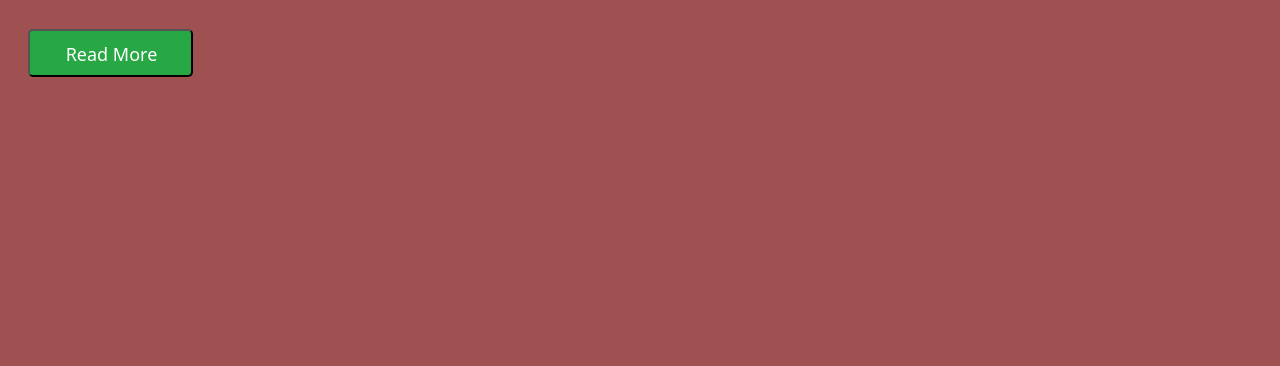
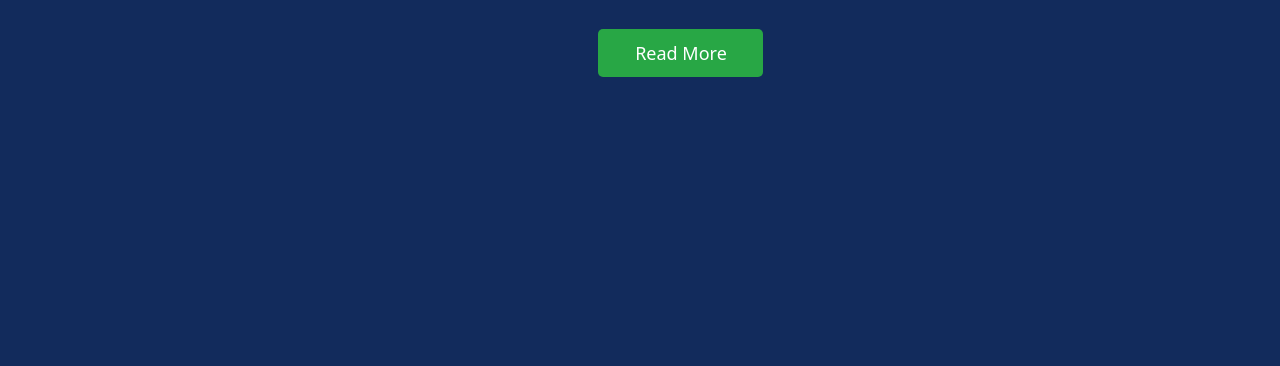
Before and after one commit to kashirin-olexsandr/89-13-14, a plain HTML site: page index.html in a window 1280 px wide. Shown: the part 430-796 px from the top of the page. Drawn offline with nearby package versions, Linux system fonts and the light colour scheme.

Commit message:
Update CSS: Add button styles

```diff
--- a/css/styles.css
+++ b/css/styles.css
@@ -67,7 +67,7 @@ img {
 /* section-hero */
 
 .hero {
-  background-color: rgb(159, 80, 80);
+  background-color: rgb(18, 43, 92);
   padding-top: 280px;
   padding-bottom: 292px;
 }
@@ -93,19 +93,18 @@ img {
   color: #e9e9e9;
 }
 .hero-button {
+  display: block;
+  margin: 0 auto;
   padding: 9px 28px 10px 30px;
+  min-width: 165px;
+  height: 48px;
+
   font-size: 18px;
   line-height: 1.58;
-
-  width: 165px;
-  height: 48px;
-  left: 597px;
-  top: 438px;
+  border: none;
+  border-radius: 5px;
+  text-align: center;
 
   background: #28a745;
-  border-radius: 5px;
-
-  text-align: center;
-
   color: #ffffff;
 }
```
